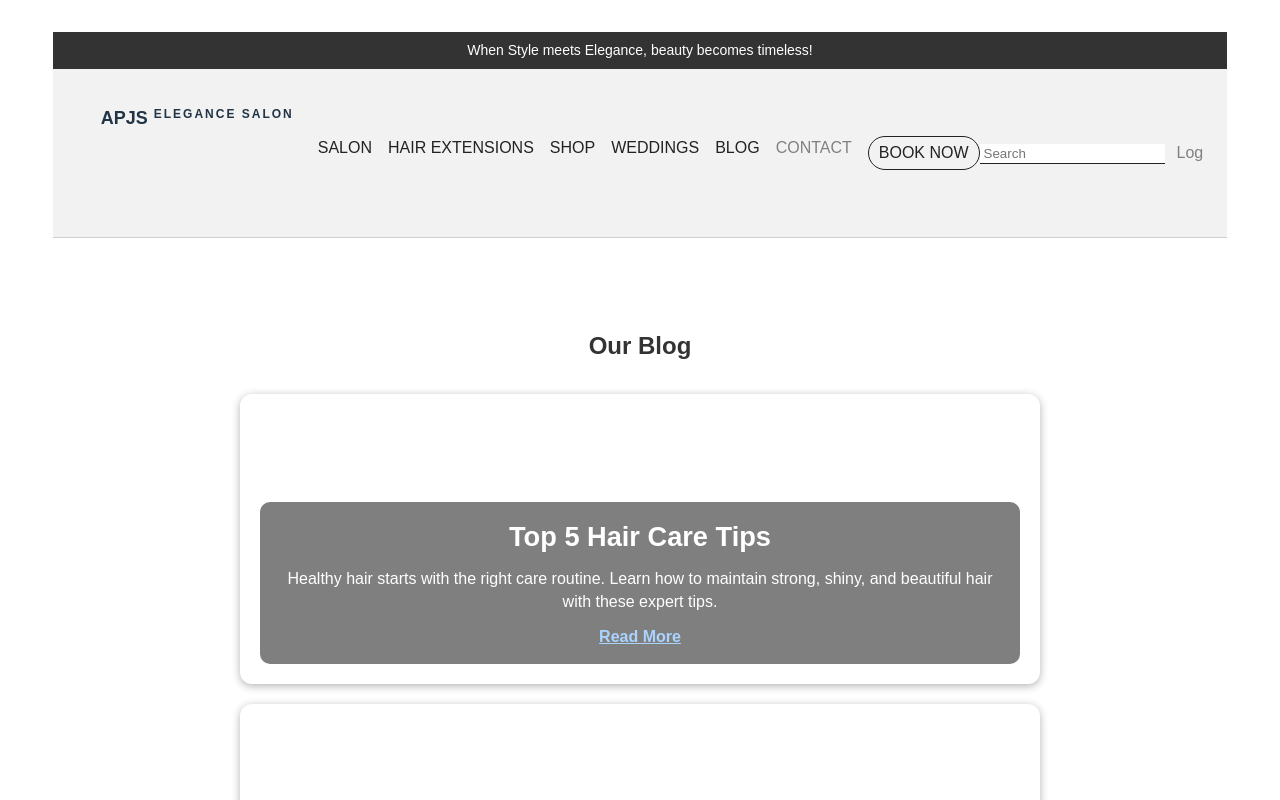
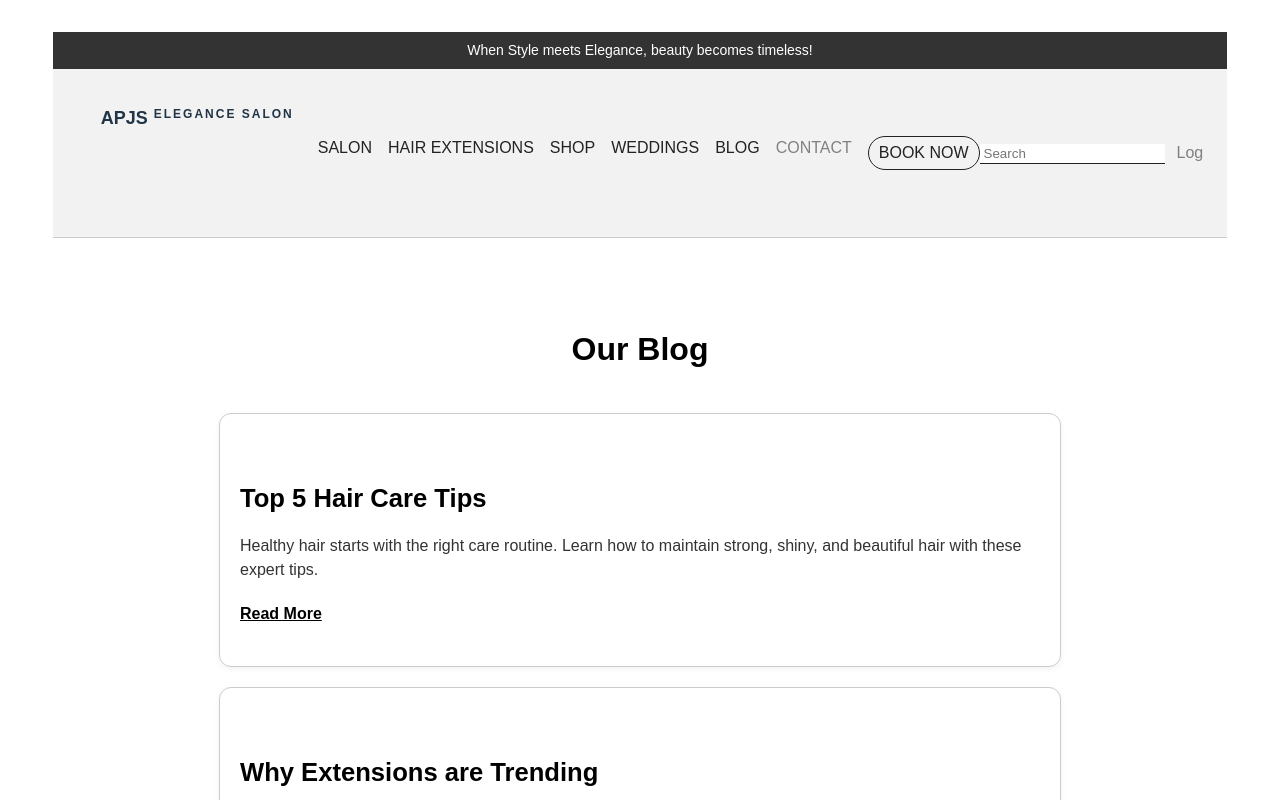
Before and after one commit to abhishekgill556/Project-full-stack, a React (Vite) app in the folder vite-project/: page / in a window 1280 px wide. Shown: the top 800 px of the page. Built offline with nearby package versions, Linux system fonts and the light colour scheme.

Commit message:
some chnages in blog file

```diff
--- a/vite-project/src/Components/blog/Blog.css
+++ b/vite-project/src/Components/blog/Blog.css
@@ -1,61 +1,65 @@
 .blog {
-  max-width: 800px;
-  margin: 50px auto;
-  padding: 20px;
-  font-family: Arial, sans-serif;
+  padding: 60px 20px;
+  text-align: center;
+  background-color: #fff;
 }
 
 .blog h2 {
-  text-align: center;
-  margin-bottom: 30px;
+  font-size: 2rem;
+  margin-bottom: 40px;
+  color: #000;
+}
+
+.blog-post {
+  position: relative;
+  background-size: cover;
+  background-position: center;
+  border-radius: 12px;
+  border: 1px solid #ccc; /* light grey border */
+  padding: 40px 20px;
+  margin: 20px auto;
+  max-width: 800px;
+  text-align: left;
+  overflow: hidden;
+  background-color: #fff;
+  color: #000;
+  box-shadow: 0 2px 6px rgba(0,0,0,0.05); /* subtle shadow for depth */
+}
+
+.blog-post::before {
+  display: none;
+}
+
+.blog-content {
+  position: relative;
+  z-index: 2;
+  color: #000;
+}
+
+.blog-post h3 {
+  font-size: 1.6rem;
+  margin-bottom: 15px;
+  color: #000;
+}
+
+.blog-post p {
+  font-size: 1rem;
+  margin-bottom: 20px;
+  line-height: 1.5;
   color: #333;
 }
 
-/* Blog post container with background image */
-.blog-post {
-  position: relative;
-  background-size: cover;
-  background-position: top center; /* adjust to show faces */
-  background-repeat: no-repeat;
-  border-radius: 12px;
-  padding: 20px;
-  margin-bottom: 20px;
-  color: white;
-  min-height: 250px; /* fixed height for consistent look */
-  box-shadow: 0 2px 8px rgba(0,0,0,0.3);
-  display: flex;
-  align-items: flex-end; /* text at bottom */
-  overflow: hidden;
+.blog-post a {
+  display: inline-block;
+  text-decoration: underline;
+  font-weight: bold;
+  color: #000;
+  background: none;
+  padding: 0;
+  border-radius: 0;
+  transition: color 0.3s ease;
 }
 
-/* Overlay for text readability */
-.blog-content {
-  background-color: rgba(0, 0, 0, 0.5); /* translucent black */
-  padding: 15px 20px;
-  border-radius: 10px;
-  width: 100%;
-  box-sizing: border-box;
+.blog-post a:hover {
+  color: #666;
 }
-
-/* Headings and text */
-.blog-content h3 {
-  margin: 0 0 10px 0;
-  font-size: 1.7rem;
-  font-weight: bold;
-}
-
-.blog-content p {
-  margin: 0 0 12px 0;
-  line-height: 1.4;
-  font-size: 1rem;
-}
-
-.blog-content a {
-  color: #aad4ff;
-  font-weight: bold;
-  text-decoration: underline;
-}
-
-.blog-content a:hover {
-  color: #d0e8ff;
-}
```
